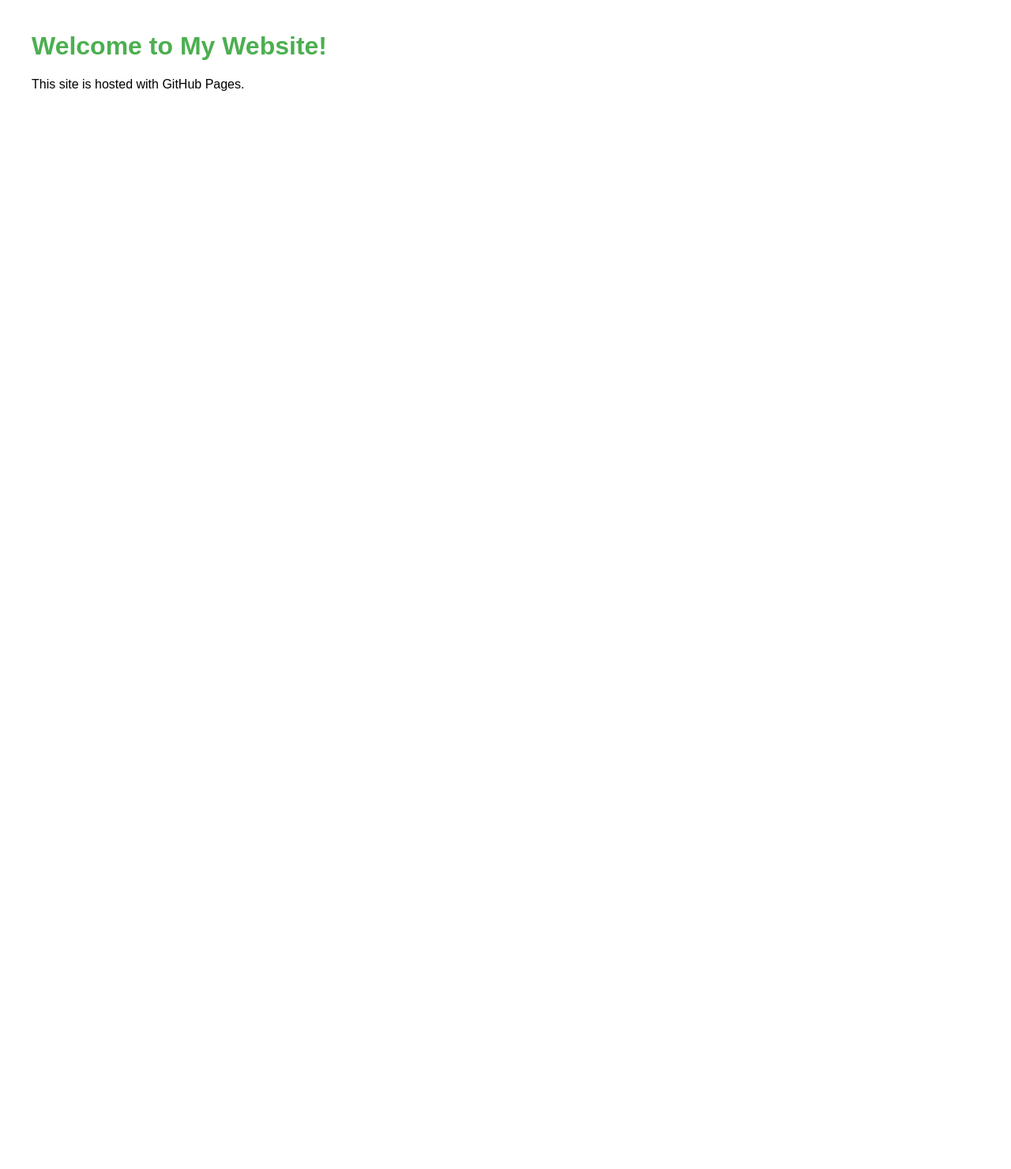
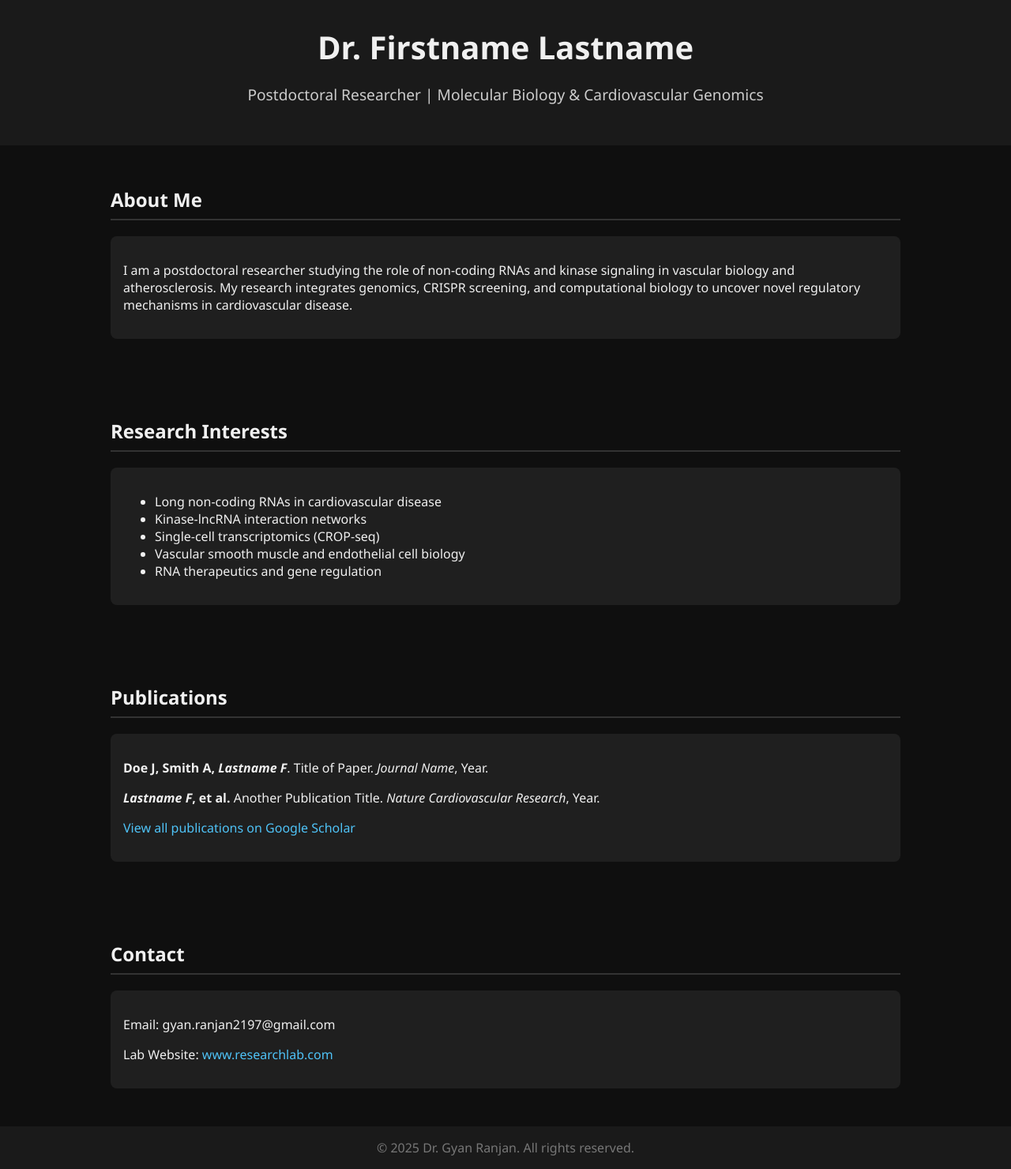
Before and after one commit to gyanranjan-GR/gyanranjan.github.io, a plain HTML site: page index.html in a window 1280 px wide. Shown: the whole page at 79% size. Before the commit the page ends 800 px from the top, so only its background shows below. Drawn offline with Linux system fonts and the light colour scheme.

Commit message:
Update index.html

```diff
--- a/index.html
+++ b/index.html
@@ -1,15 +1,107 @@
 <!DOCTYPE html>
-<html>
+<html lang="en">
 <head>
-  <title>My First GitHub Website</title>
-  <meta charset="UTF-8">
+  <meta charset="UTF-8" />
+  <meta name="viewport" content="width=device-width, initial-scale=1.0" />
+  <title>Researcher Profile</title>
   <style>
-    body { font-family: Arial, sans-serif; margin: 40px; }
-    h1 { color: #4CAF50; }
+    body {
+      margin: 0;
+      font-family: 'Segoe UI', Tahoma, Geneva, Verdana, sans-serif;
+      background-color: #0f0f0f;
+      color: #f0f0f0;
+    }
+    header {
+      padding: 2rem;
+      text-align: center;
+      background-color: #1a1a1a;
+    }
+    header h1 {
+      margin: 0;
+      font-size: 2.5rem;
+    }
+    header p {
+      font-size: 1.2rem;
+      color: #ccc;
+    }
+    section {
+      padding: 2rem;
+      max-width: 1000px;
+      margin: auto;
+    }
+    h2 {
+      border-bottom: 2px solid #333;
+      padding-bottom: 0.5rem;
+    }
+    .card {
+      background-color: #1f1f1f;
+      padding: 1rem;
+      margin: 1rem 0;
+      border-radius: 8px;
+    }
+    footer {
+      text-align: center;
+      padding: 1rem;
+      background-color: #1a1a1a;
+      color: #777;
+    }
+    a {
+      color: #4fc3f7;
+      text-decoration: none;
+    }
+    a:hover {
+      text-decoration: underline;
+    }
   </style>
 </head>
 <body>
-  <h1>Welcome to My Website!</h1>
-  <p>This site is hosted with GitHub Pages.</p>
+  <header>
+    <h1>Dr. Firstname Lastname</h1>
+    <p>Postdoctoral Researcher | Molecular Biology & Cardiovascular Genomics</p>
+  </header>
+
+  <section>
+    <h2>About Me</h2>
+    <div class="card">
+      <p>
+        I am a postdoctoral researcher studying the role of non-coding RNAs and kinase signaling in vascular biology and atherosclerosis.
+        My research integrates genomics, CRISPR screening, and computational biology to uncover novel regulatory mechanisms in cardiovascular disease.
+      </p>
+    </div>
+  </section>
+
+  <section>
+    <h2>Research Interests</h2>
+    <div class="card">
+      <ul>
+        <li>Long non-coding RNAs in cardiovascular disease</li>
+        <li>Kinase-lncRNA interaction networks</li>
+        <li>Single-cell transcriptomics (CROP-seq)</li>
+        <li>Vascular smooth muscle and endothelial cell biology</li>
+        <li>RNA therapeutics and gene regulation</li>
+      </ul>
+    </div>
+  </section>
+
+  <section>
+    <h2>Publications</h2>
+    <div class="card">
+      <p><strong>Doe J, Smith A, <em>Lastname F</em></strong>. Title of Paper. <i>Journal Name</i>, Year.</p>
+      <p><strong><em>Lastname F</em>, et al.</strong> Another Publication Title. <i>Nature Cardiovascular Research</i>, Year.</p>
+      <p><a href="#">View all publications on Google Scholar</a></p>
+    </div>
+  </section>
+
+  <section>
+    <h2>Contact</h2>
+    <div class="card">
+      <p>Email: gyan.ranjan2197@gmail.com</p>
+      <p>Lab Website: <a href="#">www.researchlab.com</a></p>
+    </div>
+  </section>
+
+  <footer>
+    &copy; 2025 Dr. Gyan Ranjan. All rights reserved.
+  </footer>
 </body>
 </html>
```
